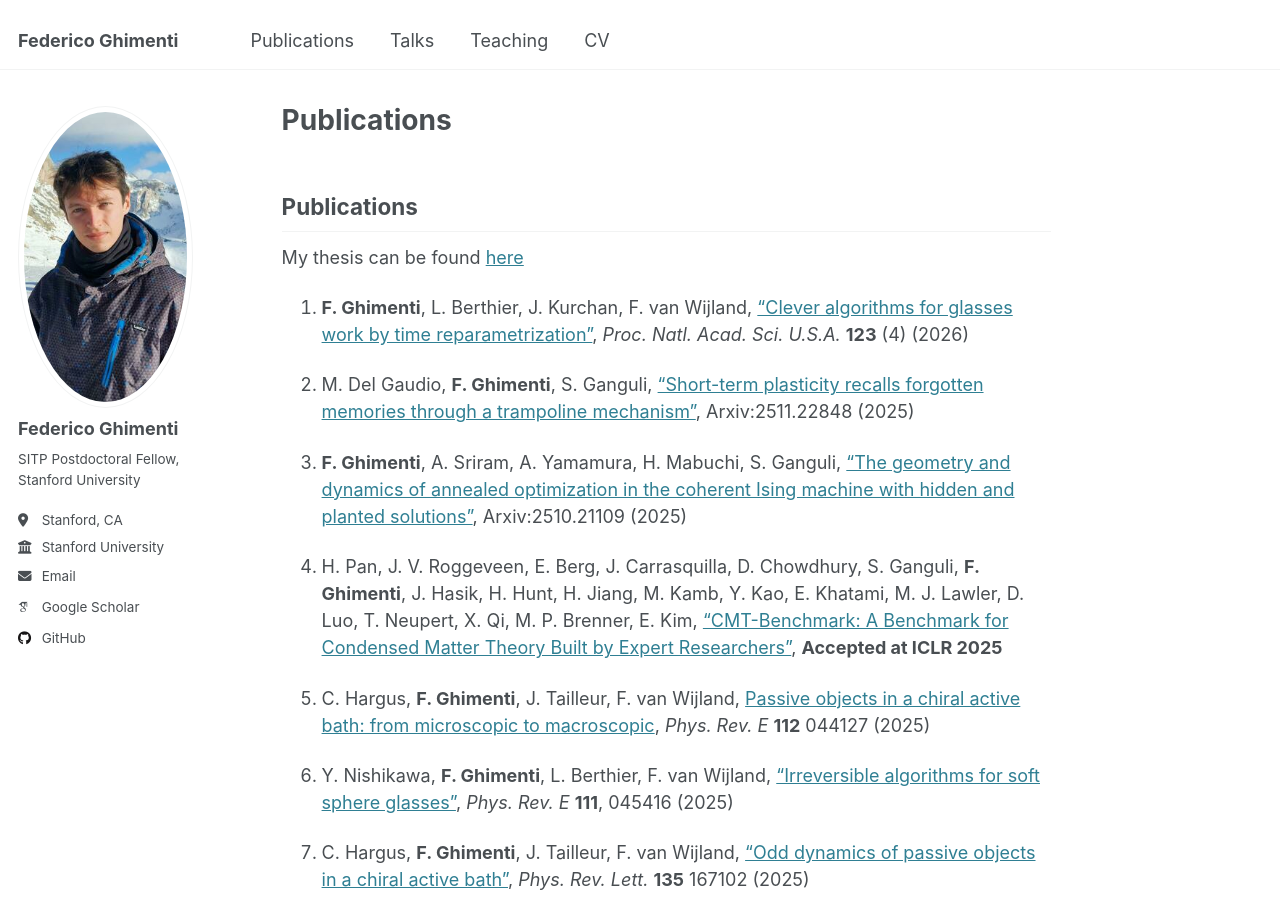
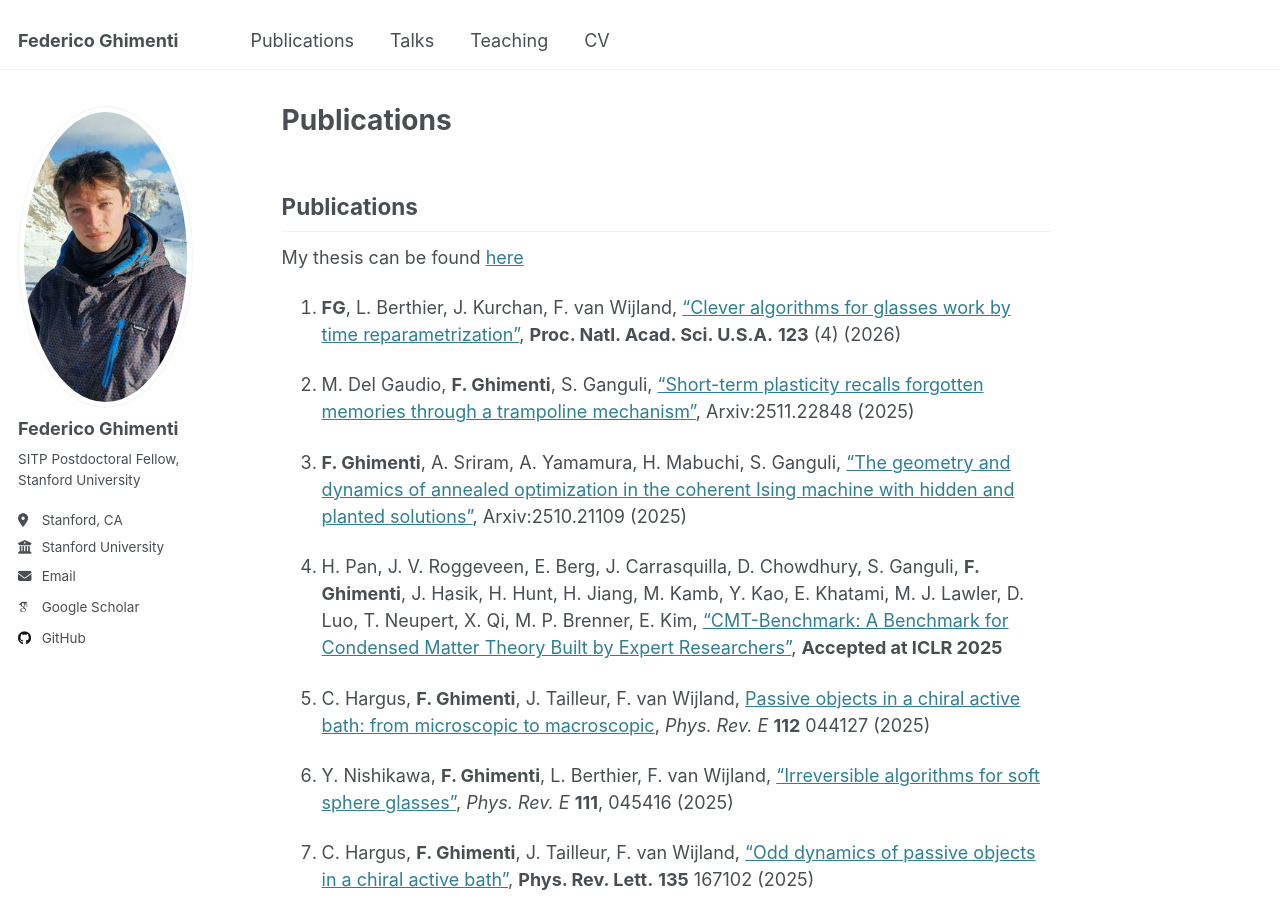
Before and after one commit to FedericoGhimenti/FedericoGhimenti.github.io, a Jekyll site: the page built from _pages/publications.md, in a window 1280 px wide and 900 px high. Built offline with Jekyll 4.4.1, drawn with Linux system fonts in a browser that asks for light colours; some web fonts are replaced.

Commit message:
Update CV&Publications

```diff
--- a/_pages/publications.md
+++ b/_pages/publications.md
@@ -8,7 +8,7 @@ author_profile: true
 
 My thesis can be found [here](/files/manuscript_Ghimenti.pdf)
 
-14. **F. Ghimenti**, L. Berthier, J. Kurchan, F. van Wijland, ["Clever algorithms for glasses work by time reparametrization"](https://doi.org/10.1073/pnas.2520818123), *Proc. Natl. Acad. Sci. U.S.A.* **123** (4) (2026)
+14. **FG**, L. Berthier, J. Kurchan, F. van Wijland, ["Clever algorithms for glasses work by time reparametrization"](https://doi.org/10.1073/pnas.2520818123), **Proc. Natl. Acad. Sci. U.S.A.** **123** (4) (2026)
 
 13. M. Del Gaudio, **F. Ghimenti**, S. Ganguli, ["Short-term plasticity recalls forgotten memories through a trampoline mechanism"](https://arxiv.org/abs/2511.22848), Arxiv:2511.22848 (2025)
 
@@ -20,18 +20,18 @@ My thesis can be found [here](/files/manuscript_Ghimenti.pdf)
 
 9. Y. Nishikawa, **F. Ghimenti**, L. Berthier, F. van Wijland, ["Irreversible algorithms for soft sphere glasses"](https://journals.aps.org/pre/abstract/10.1103/PhysRevE.111.045416), *Phys. Rev. E* **111**, 045416 (2025)
 
-8. C. Hargus, **F. Ghimenti**, J. Tailleur, F. van Wijland, ["Odd dynamics of passive objects in a chiral active bath"](https://journals.aps.org/prl/abstract/10.1103/pdpf-sd9q), *Phys. Rev. Lett.* **135** 167102 (2025)
+8. C. Hargus, **F. Ghimenti**, J. Tailleur, F. van Wijland, ["Odd dynamics of passive objects in a chiral active bath"](https://journals.aps.org/prl/abstract/10.1103/pdpf-sd9q), **Phys. Rev. Lett.** **135** 167102 (2025)
 
 7. L. Berthier, **F. Ghimenti**, F. van Wijland, ["Monte Carlo simulations of glass-forming liquids beyond Metropolis"](https://pubs.aip.org/aip/jcp/article-abstract/161/11/114105/3312882/Monte-Carlo-simulations-of-glass-forming-liquids?redirectedFrom=fulltext), *J. Chem. Phys.* **161**, 114105 (2024)
 
 6. **F. Ghimenti**, L. Berthier, G. Szamel, F. van Wijland, ["Irreversible Boltzmann samplers in dense liquids: Weak-coupling approximation and mode-coupling theory"](https://journals.aps.org/pre/abstract/10.1103/PhysRevE.110.034604), *Phys. Rev. E* **110**, 034604 (2024) **Highlighted as Editors' Suggestion**
 
-5. **F. Ghimenti**, L. Berthier, F. van Wijland, ["Irreversible Monte Carlo Algorithms for Hard Disk Glasses: From Event-Chain to Collective Swaps"](https://journals.aps.org/prl/abstract/10.1103/PhysRevLett.133.028202), *Phys. Rev. Lett.* **133**, 028202 (2024). **Highlighted as Editors' Suggestion** and **Selected for PRL's Collection of the Year 2024**.
+5. **F. Ghimenti**, L. Berthier, F. van Wijland, ["Irreversible Monte Carlo Algorithms for Hard Disk Glasses: From Event-Chain to Collective Swaps"](https://journals.aps.org/prl/abstract/10.1103/PhysRevLett.133.028202), **Phys. Rev. Lett.** **133**, 028202 (2024). **Highlighted as Editors' Suggestion** and **Selected for PRL's Collection of the Year 2024**.
 
 4. **F. Ghimenti**, L. Berthier, G. Szamel, F. van Wijland, ["Transverse forces and glassy liquids in infinite dimensions"](https://journals.aps.org/pre/abstract/10.1103/PhysRevE.109.064133), *Phys. Rev. E* **109**, 064133 (2024). **Featured on X**
 
 3. **F. Ghimenti**, M. Ozawa, G. Biroli, G. Tarjus, ["Shear-induced phase behavior and topological defects in two-dimensional crystals"](https://journals.aps.org/prb/abstract/10.1103/PhysRevB.109.104114), *Phys. Rev. B* **109**, 104114 (2024)
 
-2. **F. Ghimenti**, L. Berthier, G. Szamel, F. van Wijland, ["Sampling Efficiency of Transverse Forces in Dense Liquids"](https://journals.aps.org/prl/abstract/10.1103/PhysRevLett.131.257101), *Phys. Rev. Lett.* **131**, 257101 (2023) **Highlighted as Editors' Suggestion**
+2. **F. Ghimenti**, L. Berthier, G. Szamel, F. van Wijland, ["Sampling Efficiency of Transverse Forces in Dense Liquids"](https://journals.aps.org/prl/abstract/10.1103/PhysRevLett.131.257101), **Phys. Rev. Lett.** **131**, 257101 (2023) **Highlighted as Editors' Suggestion**
 
 1. **F. Ghimenti**, F. van Wijland, ["Accelerating, to some extent, the 𝑝-spin dynamics"](https://journals.aps.org/pre/abstract/10.1103/PhysRevE.105.054137), *Phys. Rev. E* **105**, 054137 (2022)
```
